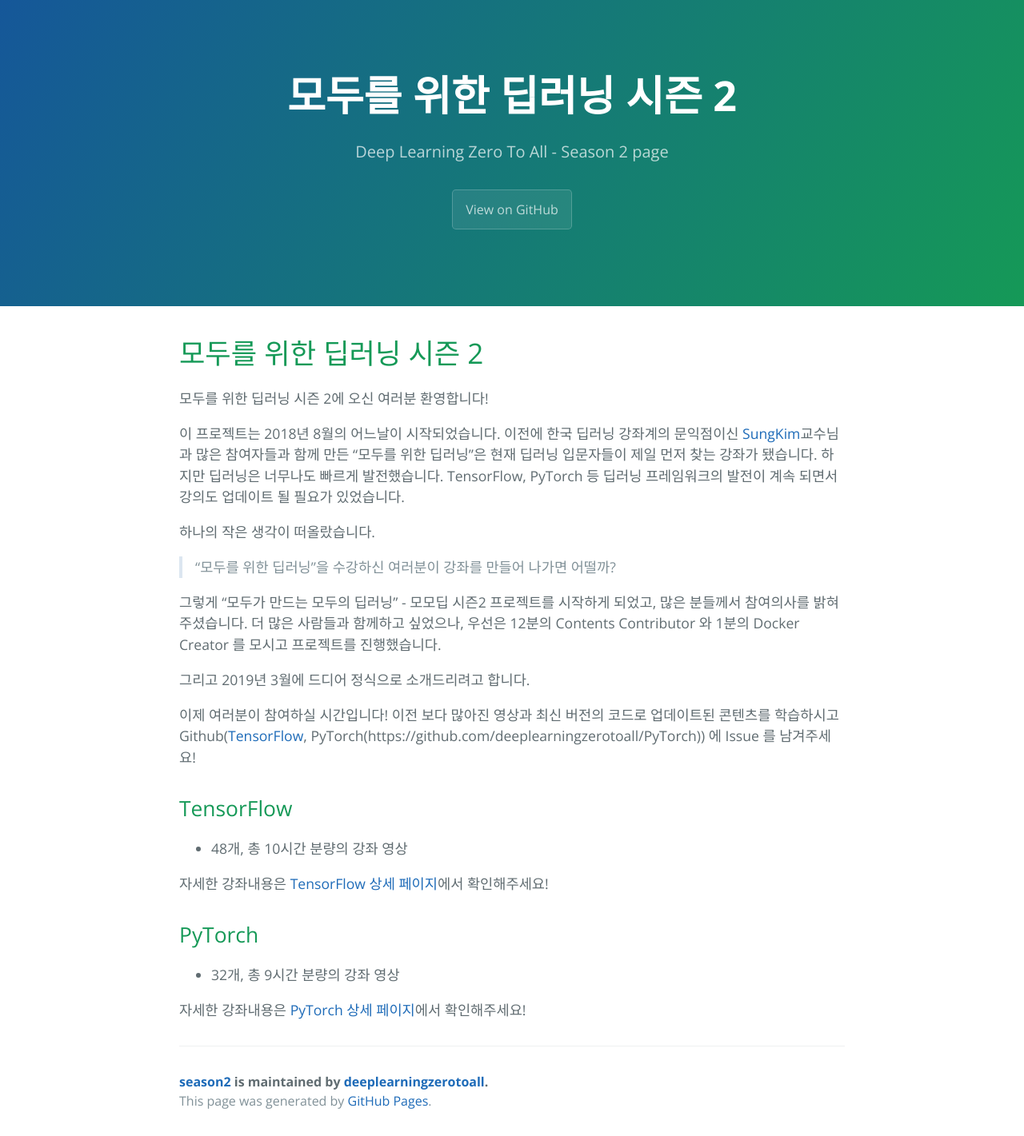
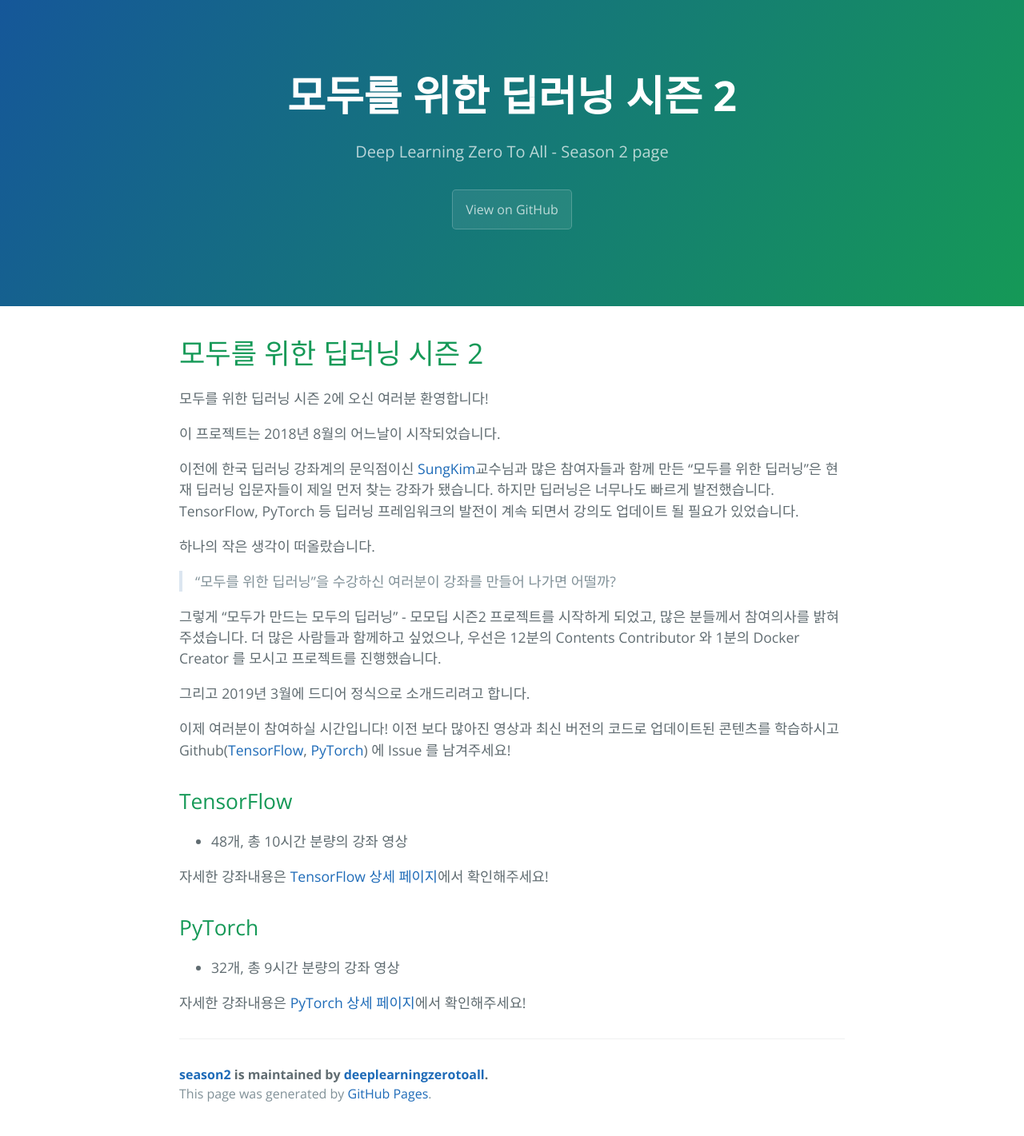
Before and after one commit to deeplearningzerotoall/season2, a Jekyll site: the page built from index.md, in a window 1280 px wide. Shown: the whole page at 80% size. Built offline with Jekyll 4.4.1, drawn with Linux system fonts in a browser that asks for light colours; our own code applies the rules of GitHub Pages for plain Markdown files.

Commit message:
fix link error

```diff
--- a/index.md
+++ b/index.md
@@ -6,7 +6,9 @@ layout: default
 
 모두를 위한 딥러닝 시즌 2에 오신 여러분 환영합니다!
 
-이 프로젝트는 2018년 8월의 어느날이 시작되었습니다. 이전에 한국 딥러닝 강좌계의 문익점이신 [SungKim](https://github.com/hunkim)교수님과 많은 참여자들과 함께 만든 "모두를 위한 딥러닝"은 현재 딥러닝 입문자들이 제일 먼저 찾는 강좌가 됐습니다. 하지만 딥러닝은 너무나도 빠르게 발전했습니다. TensorFlow, PyTorch 등 딥러닝 프레임워크의 발전이 계속 되면서 강의도 업데이트 될 필요가 있었습니다.
+이 프로젝트는 2018년 8월의 어느날이 시작되었습니다.
+
+이전에 한국 딥러닝 강좌계의 문익점이신 [SungKim](https://github.com/hunkim)교수님과 많은 참여자들과 함께 만든 "모두를 위한 딥러닝"은 현재 딥러닝 입문자들이 제일 먼저 찾는 강좌가 됐습니다. 하지만 딥러닝은 너무나도 빠르게 발전했습니다. TensorFlow, PyTorch 등 딥러닝 프레임워크의 발전이 계속 되면서 강의도 업데이트 될 필요가 있었습니다.
 
 하나의 작은 생각이 떠올랐습니다.
 
@@ -16,7 +18,7 @@ layout: default
 
 그리고 2019년 3월에 드디어 정식으로 소개드리려고 합니다.
 
-이제 여러분이 참여하실 시간입니다! 이전 보다 많아진 영상과 최신 버전의 코드로 업데이트된 콘텐츠를 학습하시고 Github([TensorFlow](https://github.com/deeplearningzerotoall/TensorFlow), PyTorch(https://github.com/deeplearningzerotoall/PyTorch)) 에 Issue 를 남겨주세요!
+이제 여러분이 참여하실 시간입니다! 이전 보다 많아진 영상과 최신 버전의 코드로 업데이트된 콘텐츠를 학습하시고 Github([TensorFlow](https://github.com/deeplearningzerotoall/TensorFlow), [PyTorch](https://github.com/deeplearningzerotoall/PyTorch)) 에 Issue 를 남겨주세요!
 
 ## TensorFlow
 
```
